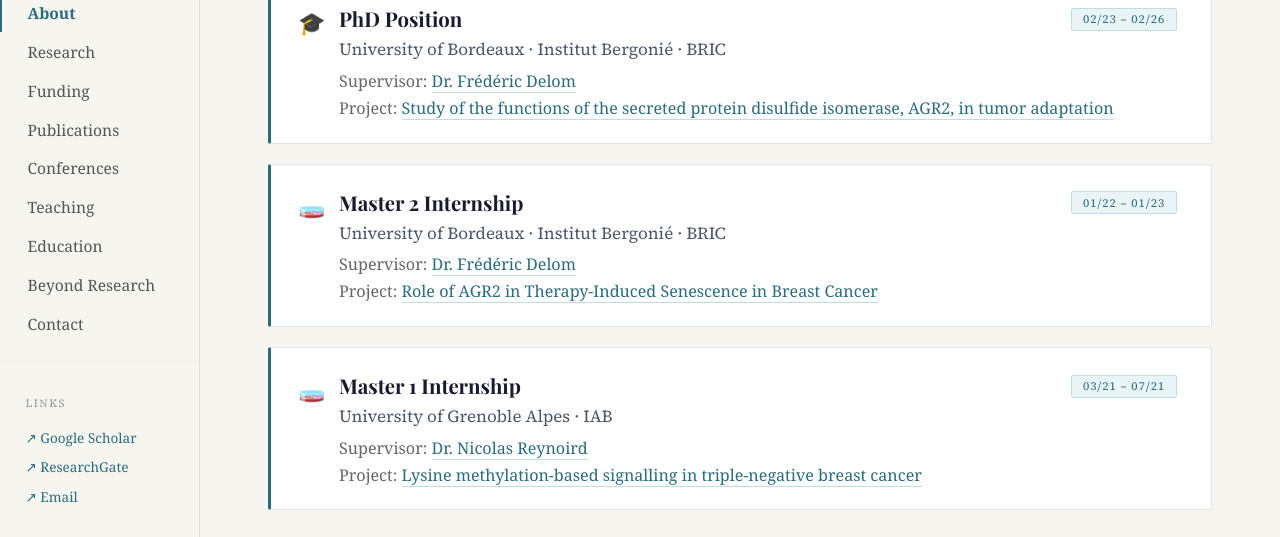
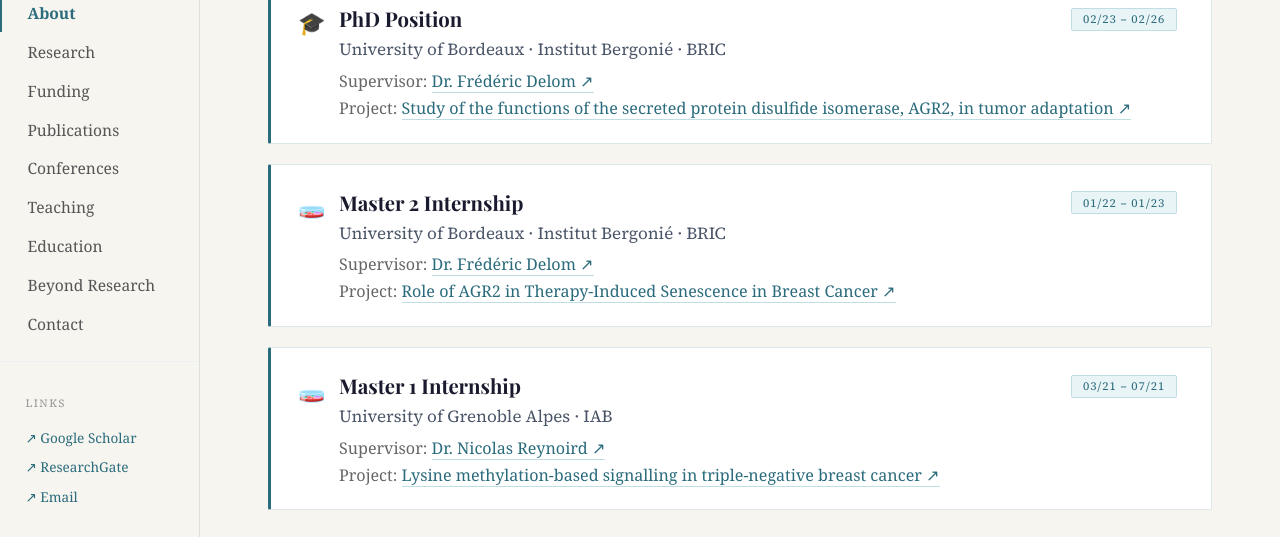
Before and after one commit to marianne-guilbard/CV_marianne, a React (Vite) app: page /CV_marianne/phd-thesis in a window 1280 px wide. Both pictures are taken after a click on the button "Marianne Guilbard". Shown: the part 853-1390 px from the top of the page. Built offline with nearby package versions, Linux system fonts and the light colour scheme; a web font is replaced by a local one.

Commit message:
Add arrows to clickable supervisor and project links

```diff
--- a/src/App.jsx
+++ b/src/App.jsx
@@ -97,14 +97,14 @@ function ResearchCard({ emoji, title, institution, supervisor, supervisorLink, p
           </p>
           {supervisor && (
             <p style={{ fontSize: "0.95rem", color: "#666", marginBottom: "0.3rem", fontFamily: "Georgia, serif" }}>
-              Supervisor: <a href={supervisorLink} target="_blank" rel="noopener noreferrer" style={{ color: "#2a6b7c", textDecoration: "none", borderBottom: "1px solid #c0dde3" }}>{supervisor}</a>
+              Supervisor: <a href={supervisorLink} target="_blank" rel="noopener noreferrer" style={{ color: "#2a6b7c", textDecoration: "none", borderBottom: "1px solid #c0dde3" }}>{supervisor} ↗</a>
             </p>
           )}
           {project && (
             <p style={{ fontSize: "0.95rem", color: "#666", fontFamily: "Georgia, serif" }}>
               Project:{" "}
               {projectLink
-                ? <Link to={projectLink} style={{ color: "#2a6b7c", textDecoration: "none", borderBottom: "1px solid #c0dde3" }}>{project}</Link>
+                ? <Link to={projectLink} style={{ color: "#2a6b7c", textDecoration: "none", borderBottom: "1px solid #c0dde3" }}>{project} ↗</Link>
                 : <span style={{ color: "#444" }}>{project}</span>
               }
             </p>
```
